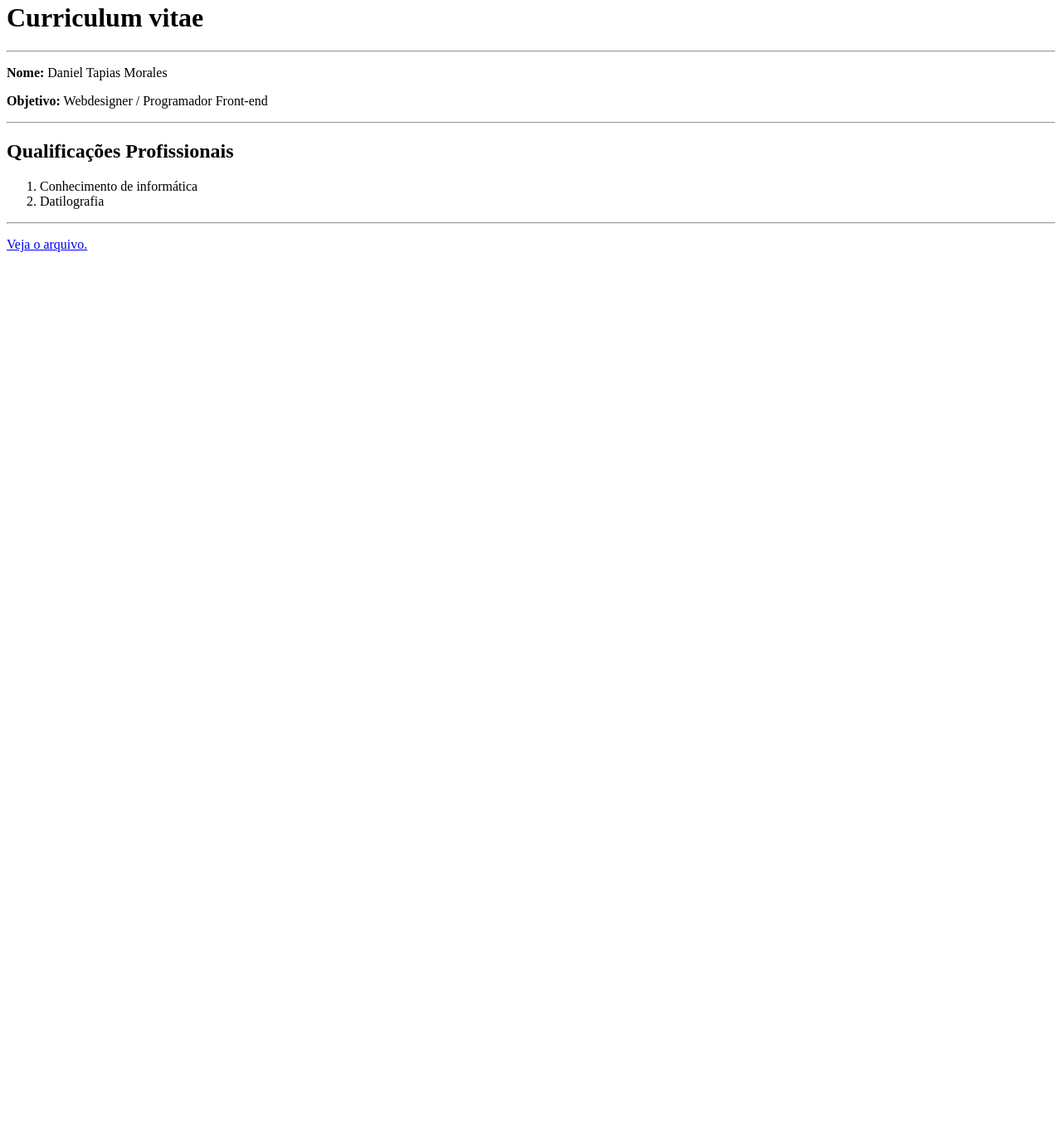
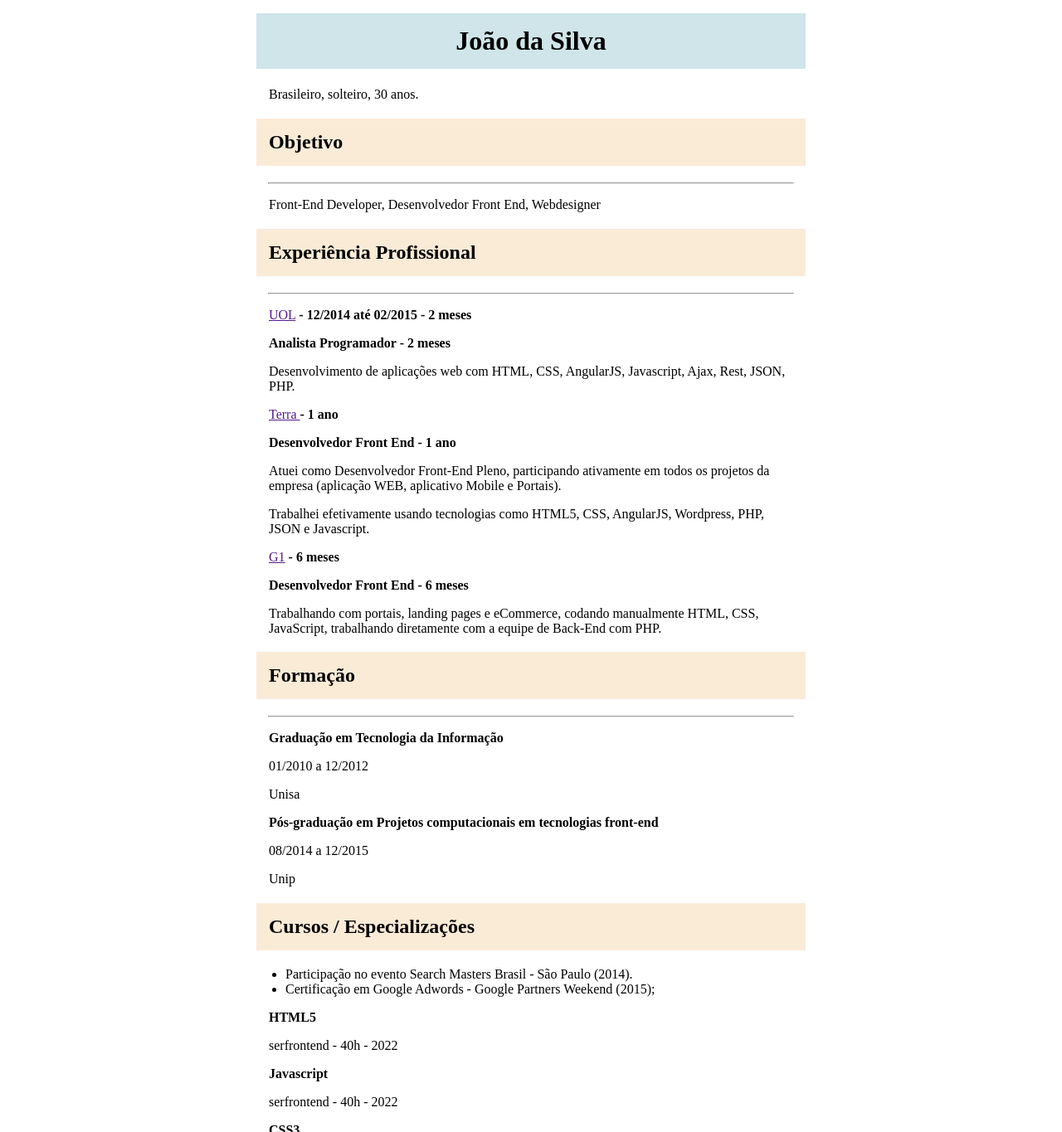
Before and after one commit to Peregado/CursoWebFundamentosV2, a plain HTML site: page Introducao/desafio_curriculo.html in a window 1280 px wide. Shown: the part 5-1370 px from the top of the page at 83% size. Before the commit the page ends 800 px from the top, so only its background shows below. Drawn offline with Linux system fonts and the light colour scheme.

Commit message:
Terminando os estudos da tarde 20MAR26

```diff
--- a/Introducao/desafio_curriculo.html
+++ b/Introducao/desafio_curriculo.html
@@ -1,19 +1,115 @@
-<h1><strong>Curriculum vitae</strong></h1>
+<!DOCTYPE html>
+
+
+<html lang="PT-BR">
+<head>
+    <meta charset="UTF-8">
+    <title>Document</title>
+    <meta name="description" content="descrição legal da minha página">
+    <meta name="author" content="Pedro Regado">
+    <meta name="keywords" content="html, css, javascript">
+</head>
+
+<style>
+    h1{
+        background-color: #cfe5e9;
+        width: 50%;
+        padding: 15px;
+        margin-left: auto;
+        margin-right: auto;
+        text-align: center;
+    }
+
+    h2{
+        background-color: antiquewhite;
+        width: 50%;
+        padding: 15px;
+        margin-left: auto;
+        margin-right: auto;
+        text-align: left;
+    }
+
+    p{
+        width: 50%;
+        margin-left: auto;
+        margin-right: auto;
+        text-align: left;
+    }
+
+        ul{
+        width: 50%;
+        margin-left: auto;
+        margin-right: auto;
+        text-align: left;
+        }
+
+        hr{
+        width: 50%;
+        margin-left: auto;
+        margin-right: auto;
+        }
+
+</style>
+
+
+
+<body>
+
+    <h1><strong>João da Silva</strong></h1>
+    <p>Brasileiro, solteiro, 30 anos.</p>
+
+
+<h2><b>Objetivo</b></h2>
 
 <hr>
 
-<p><b>Nome:</b> Daniel Tapias Morales</p>
-<p><b>Objetivo:</b> Webdesigner / Programador Front-end</p>
+<p>Front-End Developer, Desenvolvedor Front End, Webdesigner</p>
 
+<h2><b>Experiência Profissional</b></h2>
+<hr>
+   <p> <a href=""> UOL</a> <b>- 12/2014 até 02/2015 - 2 meses</b> </p>
+   <p> <b>Analista Programador - 2 meses</b> </p>
+   <p> Desenvolvimento de aplicações web com HTML, CSS, AngularJS, Javascript, Ajax, Rest, JSON, PHP. </p>
+
+   <p> <a href=""> Terra </a> <b>- 1 ano</b> </p>
+   <p> <b>Desenvolvedor Front End - 1 ano</b> </p>
+   <p> Atuei como Desenvolvedor Front-End Pleno, participando ativamente em todos os projetos da empresa (aplicação WEB, aplicativo Mobile e Portais). </p>
+   <p> Trabalhei efetivamente usando tecnologias como HTML5, CSS, AngularJS, Wordpress, PHP, JSON e Javascript. </p>
+
+   <p> <a href=""> G1</a> <b>- 6 meses</b> </p>
+   <p> <b>Desenvolvedor Front End - 6 meses</b> </p>
+   <p> Trabalhando com portais, landing pages e eCommerce, codando manualmente HTML, CSS, JavaScript, trabalhando diretamente com a equipe de Back-End com PHP. </p>
+
+<h2><b>Formação</b></h2>
 <hr>
 
-<h2>Qualificações Profissionais</h2>
+    <p> <b>Graduação em Tecnologia da Informação</b> </p>
+    <p> 01/2010 a 12/2012 </p>
+    <p> Unisa </p>
 
-    <ol>
-        <li>Conhecimento de informática</li>
-        <li>Datilografia</li>
-    </ol>
+    <p> <b>Pós-graduação em Projetos computacionais em tecnologias front-end</b> </p>
+    <p> 08/2014 a 12/2015 </p>
+    <p> Unip </p>
 
-<hr>
+<h2><b>Cursos / Especializações</b></h2>
 
-<p> <a href="principaisTags.html"> Veja o arquivo.</a> </p>
+<ul>
+    <li>Participação no evento Search Masters Brasil - São Paulo (2014).</li>
+    <li>Certificação em Google Adwords - Google Partners Weekend (2015);</li>
+</ul>
+    <p> <b>HTML5</b> </p>
+    <p> serfrontend - 40h - 2022 </p>
+    <p> <b>Javascript</b> </p>
+    <p> serfrontend - 40h - 2022</p>
+    <p> <b>CSS3</b> </p>
+    <p> serfrontend - 40h - 2022</p>
+
+<h2><b>Idiomas</b></h2>
+    <p> <b>Inglês:</b> Básico </p>
+
+
+
+
+
+</body>
+</html>
```
